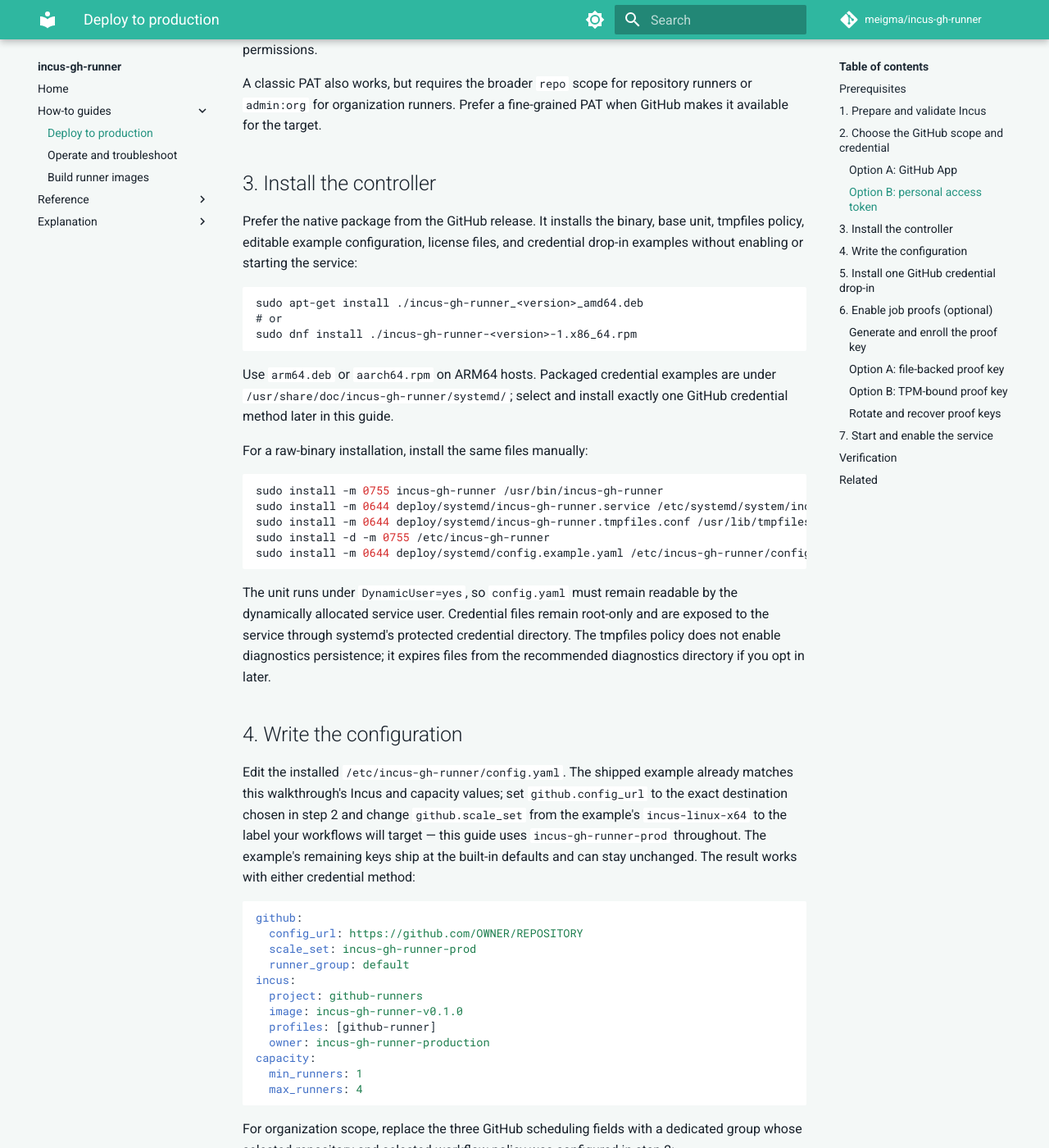
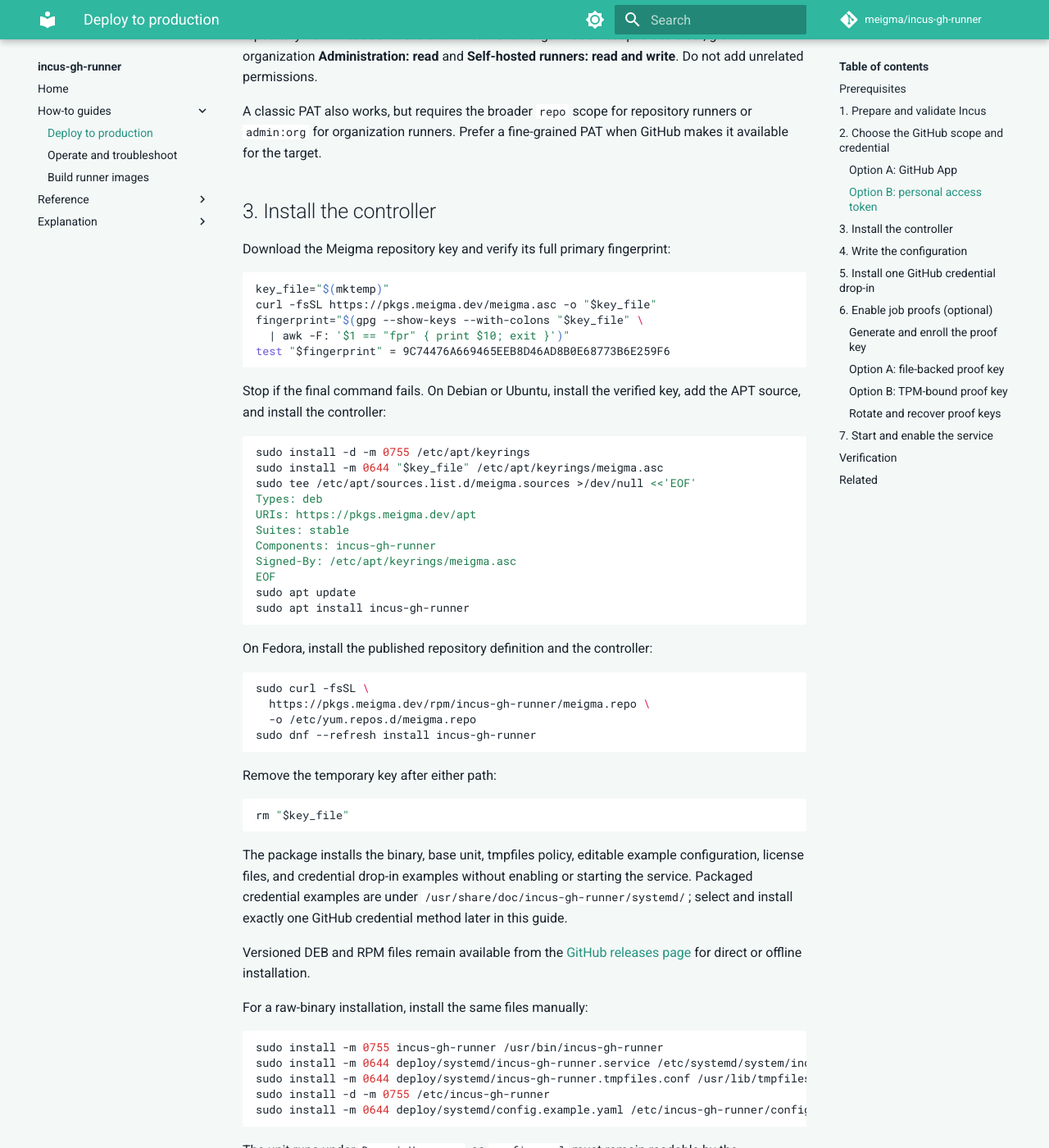
Before and after one commit to meigma/incus-gh-runner, an MkDocs documentation site: the page built from docs/docs/how-to/deploy.md, in a window 1280 px wide and 1400 px high, scrolled down 4109 px. Shown: the whole window at 82% size. Built offline with MkDocs 1.6.1 and Material for MkDocs 9.7.7, drawn with Linux system fonts in a browser that asks for light colours; comment, search, counter and statistics services are not loaded; some of the changed text lies outside the part shown.

````diff
--- a/docs/docs/how-to/deploy.md
+++ b/docs/docs/how-to/deploy.md
@@ -15,7 +15,9 @@
 
 - A systemd version supporting `LoadCredential=` and the `%d` credentials-directory specifier the unit relies on, along with `DynamicUser=` and the unit's other sandboxing directives. Ubuntu 24.04 is the validated reference host. TPM-bound proof keys additionally require systemd 250 or newer, an enrolled TPM 2.0 device, and the distribution's TPM2 userspace runtime libraries.
 - Administrative access to the target GitHub organization or repository.
-- The `incus-gh-runner` package or binary for your platform, and a checkout of this repository: the steps below use the desired-state files from `deploy/incus/`.
+- `curl` and GnuPG (`gpg`) to verify and add the package repository.
+- A checkout of this repository: the steps below use the desired-state files
+  from `deploy/incus/`.
 
 ## 1. Prepare and validate Incus
 
@@ -173,19 +175,57 @@
 
 ## 3. Install the controller
 
-Prefer the native package from the GitHub release. It installs the binary, base
-unit, tmpfiles policy, editable example configuration, license files, and
-credential drop-in examples without enabling or starting the service:
+Download the Meigma repository key and verify its full primary fingerprint:
 
 ```sh
-sudo apt-get install ./incus-gh-runner_<version>_amd64.deb
-# or
-sudo dnf install ./incus-gh-runner-<version>-1.x86_64.rpm
+key_file="$(mktemp)"
+curl -fsSL https://pkgs.meigma.dev/meigma.asc -o "$key_file"
+fingerprint="$(gpg --show-keys --with-colons "$key_file" \
+  | awk -F: '$1 == "fpr" { print $10; exit }')"
+test "$fingerprint" = 9C74476A669465EEB8D46AD8B0E68773B6E259F6
 ```
 
-Use `arm64.deb` or `aarch64.rpm` on ARM64 hosts. Packaged credential examples
-are under `/usr/share/doc/incus-gh-runner/systemd/`; select and install exactly
-one GitHub credential method later in this guide.
+Stop if the final command fails. On Debian or Ubuntu, install the verified key,
+add the APT source, and install the controller:
+
+```sh
+sudo install -d -m 0755 /etc/apt/keyrings
+sudo install -m 0644 "$key_file" /etc/apt/keyrings/meigma.asc
+sudo tee /etc/apt/sources.list.d/meigma.sources >/dev/null <<'EOF'
+Types: deb
+URIs: https://pkgs.meigma.dev/apt
+Suites: stable
+Components: incus-gh-runner
+Signed-By: /etc/apt/keyrings/meigma.asc
+EOF
+sudo apt update
+sudo apt install incus-gh-runner
+```
+
+On Fedora, install the published repository definition and the controller:
+
+```sh
+sudo curl -fsSL \
+  https://pkgs.meigma.dev/rpm/incus-gh-runner/meigma.repo \
+  -o /etc/yum.repos.d/meigma.repo
+sudo dnf --refresh install incus-gh-runner
+```
+
+Remove the temporary key after either path:
+
+```sh
+rm "$key_file"
+```
+
+The package installs the binary, base unit, tmpfiles policy, editable example
+configuration, license files, and credential drop-in examples without enabling
+or starting the service. Packaged credential examples are under
+`/usr/share/doc/incus-gh-runner/systemd/`; select and install exactly one GitHub
+credential method later in this guide.
+
+Versioned DEB and RPM files remain available from the
+[GitHub releases page](https://github.com/meigma/incus-gh-runner/releases) for
+direct or offline installation.
 
 For a raw-binary installation, install the same files manually:
 
````
Also changed, not shown: README.md, 1 other file.
